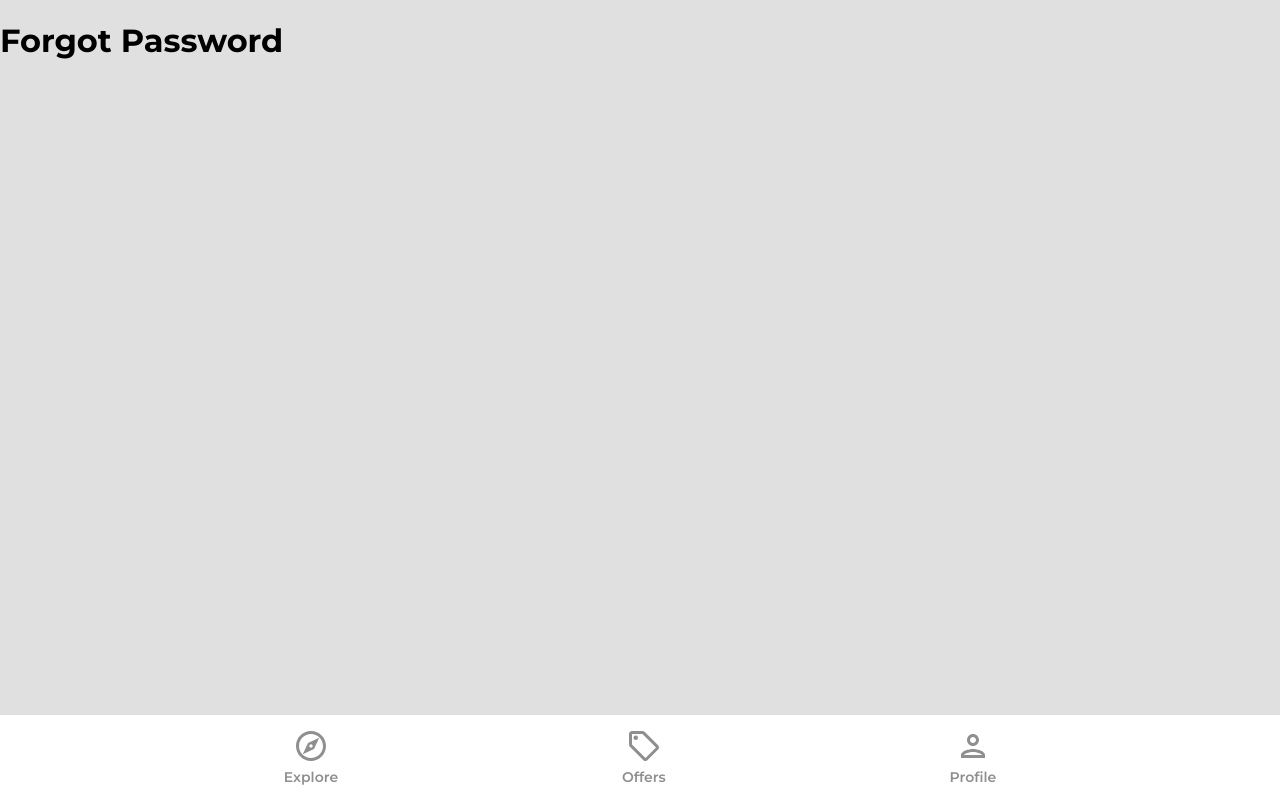
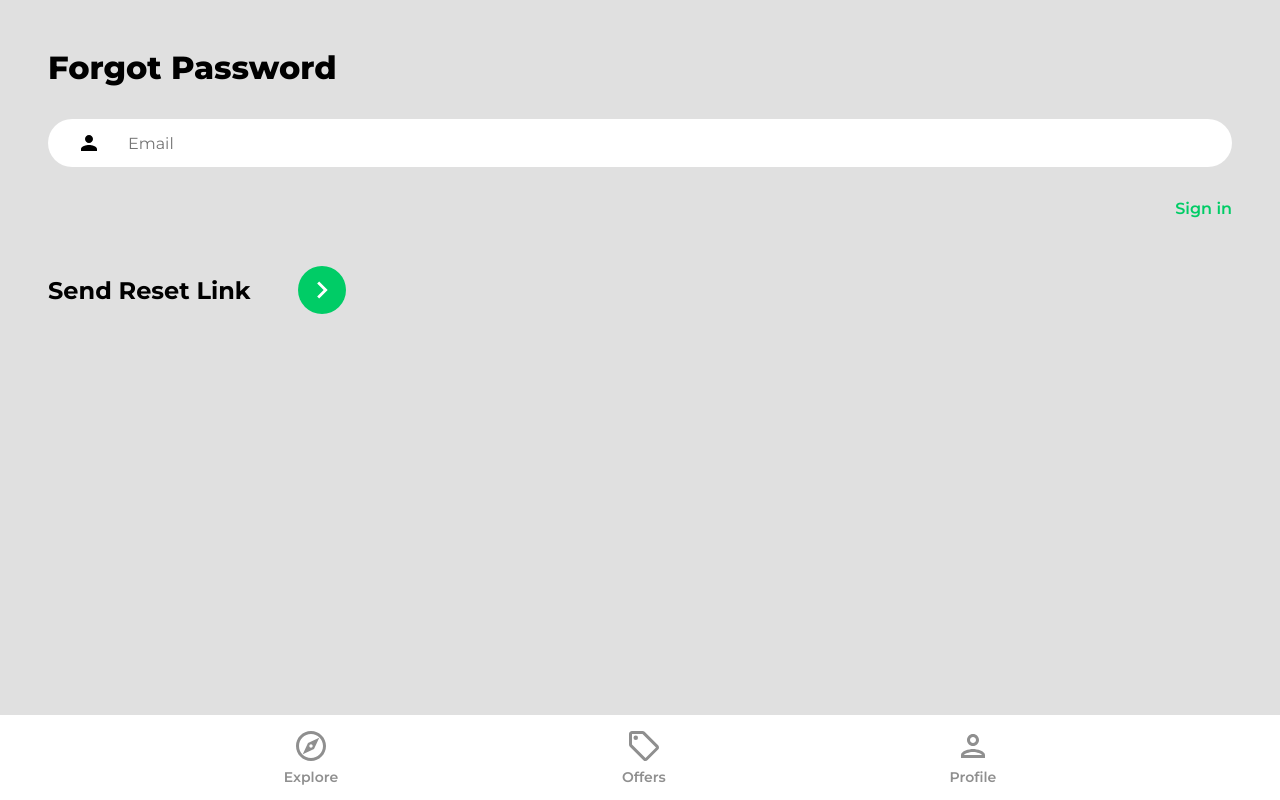
Before and after one commit to michael-rodriguez22/COURSE-react-front-to-back-2022, a React (Create React App) app in the folder house-marketplace/: page /forgot-password in a window 1280 px wide. Built offline with nearby package versions, Linux system fonts and the light colour scheme.

Commit message:
add forgot password page content

```diff
--- a/house-marketplace/src/index.css
+++ b/house-marketplace/src/index.css
@@ -229,9 +229,7 @@
 }
 
 .signInButton,
-.signUpButton,
-.signInText,
-.signUpText {
+.signUpButton {
   cursor: pointer;
 }
 @media (min-width: 1024px) {
--- a/house-marketplace/src/pages/ForgotPassword.jsx
+++ b/house-marketplace/src/pages/ForgotPassword.jsx
@@ -1,7 +1,53 @@
+import { useState } from "react"
+import { Link } from "react-router-dom"
+import { getAuth, sendPasswordResetEmail } from "firebase/auth"
+import { toast } from "react-toastify"
+import { ArrowRightIcon } from "../assets/svg"
+
 function ForgotPassword() {
+  const [email, setEmail] = useState("")
+
+  const onChange = e => setEmail(e.target.value)
+
+  const onSubmit = async e => {
+    e.preventDefault()
+    if (email) {
+      try {
+        const auth = getAuth()
+        await sendPasswordResetEmail(auth, email)
+        toast.success("Email was sent!")
+      } catch (error) {
+        toast.error("No account was found with this email address")
+      }
+    } else toast.warning("Please provide an email address")
+  }
+
   return (
-    <div>
-      <h1>Forgot Password</h1>
+    <div className="pageContainer">
+      <header>
+        <p className="pageHeader">Forgot Password</p>
+      </header>
+      <main>
+        <form onSubmit={onSubmit}>
+          <input
+            type="email"
+            id="email"
+            placeholder="Email"
+            value={email}
+            onChange={onChange}
+            className="emailInput"
+          />
+          <Link to="/sign-in" className="forgotPasswordLink">
+            Sign in
+          </Link>
+          <div className="signInBar">
+            <div className="signInText">Send Reset Link</div>
+            <button type="submit" className="signInButton">
+              <ArrowRightIcon fill="#fff" width="34px" height="34px" />
+            </button>
+          </div>
+        </form>
+      </main>
     </div>
   )
 }
```
